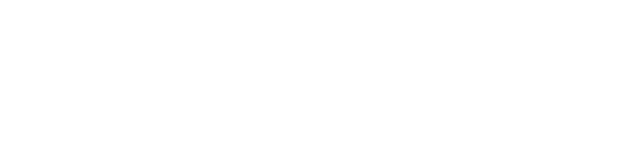
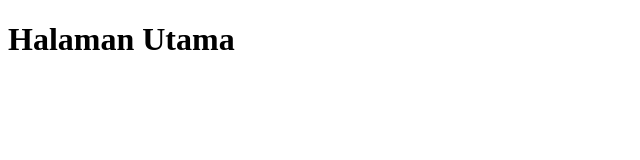
Before and after one commit to HgRayhan08/Soal_Prioritas2_III, a plain HTML site: page index.html in a window 1280 px wide. Shown: the whole page, without its empty margins (0-640 px from the left). Drawn offline with Linux system fonts and the light colour scheme.

Commit message:
Upload file ke Development

```diff
--- a/index.html
+++ b/index.html
@@ -7,6 +7,6 @@
   <title>Document</title>
 </head>
 <body>
-
+  <H1>Halaman Utama</H1>
 </body>
 </html>
```
